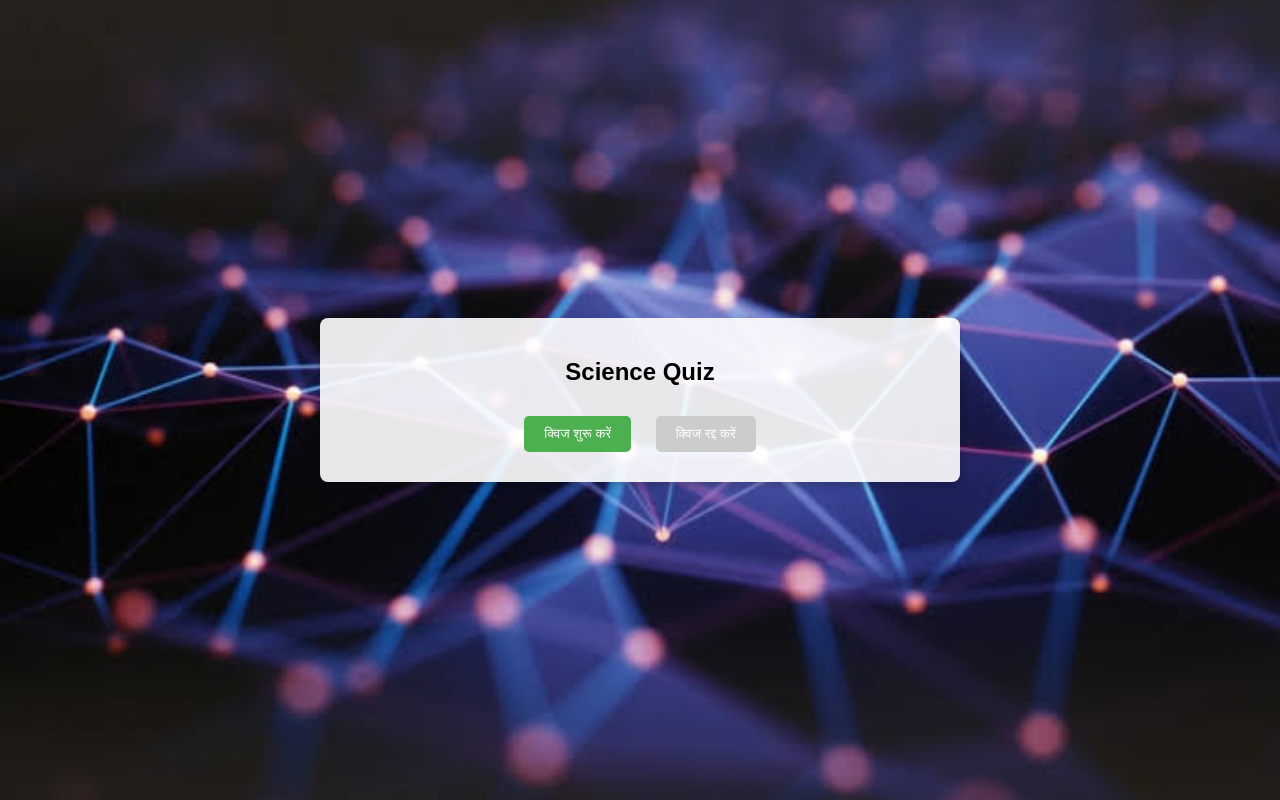
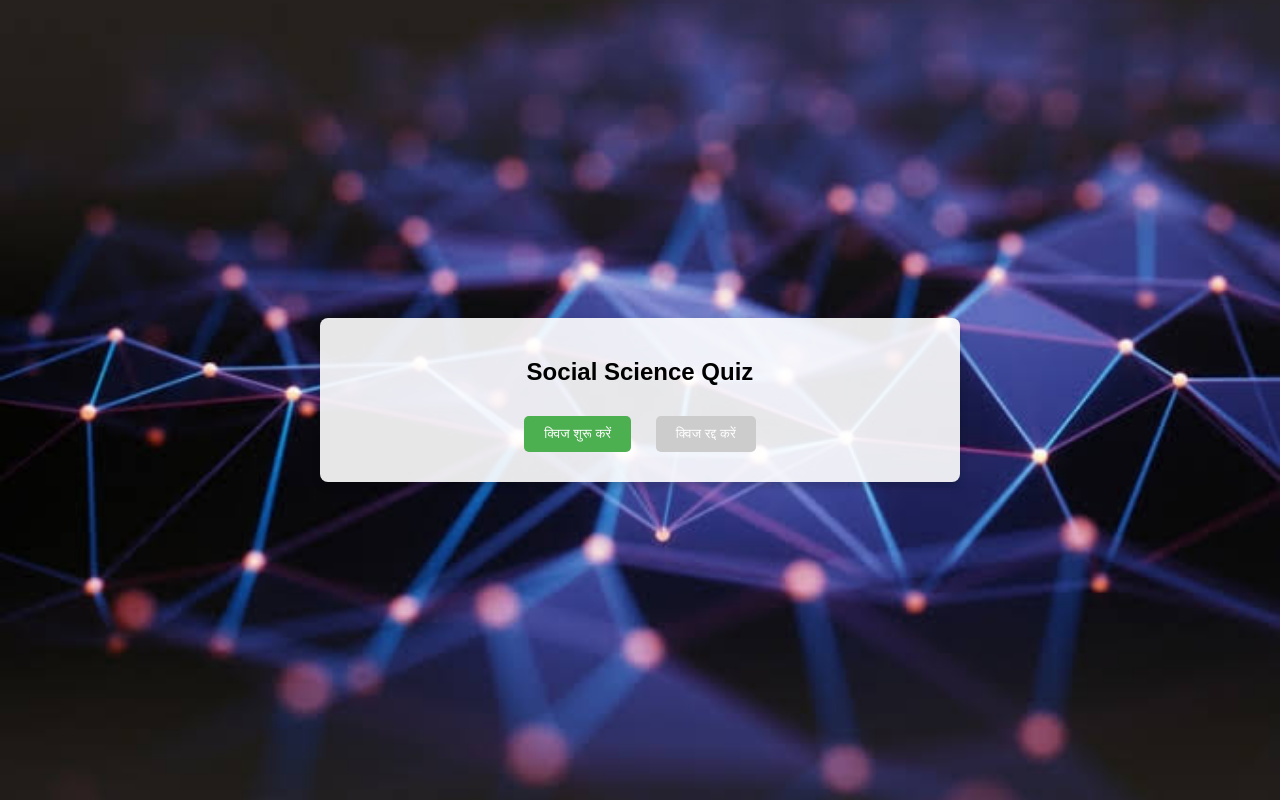
Before and after one commit to HarishavVaishyakiyar/Class-10th-Quiz, a plain HTML site: page quiz6.html in a window 1280 px wide. Drawn offline with Linux system fonts and the light colour scheme.

Commit message:
Update quiz6.html

```diff
--- a/quiz6.html
+++ b/quiz6.html
@@ -93,7 +93,7 @@
 
     <div class="quiz-container">
         <div id="result-container"></div>  <!-- रिजल्ट ऊपर दिखाने के लिए -->
-        <h2>Science Quiz</h2>
+        <h2>Social Science Quiz</h2>
         <div id="quiz"></div>
         <button id="startBtn" class="btn">क्विज शुरू करें</button>
         <button id="prevBtn" class="btn" style="display: none;">पिछला प्रश्न</button>
```
